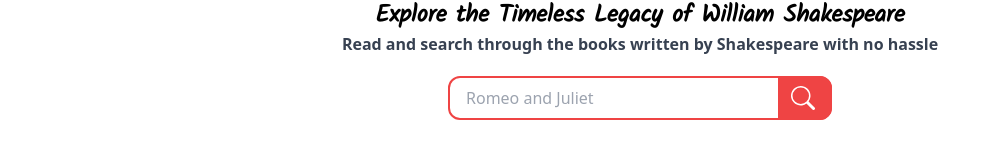
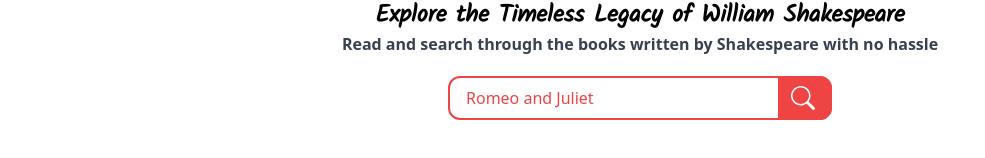
Before and after one commit to PipelineV2/team-epsilon-shakesearch, a React (Vite) app: page / in a window 1280 px wide. Shown: the part 280-438 px from the top of the page, without its empty margins (0-985 px from the left). Built offline with nearby package versions, Linux system fonts and the light colour scheme.

Commit message:
quick fix

```diff
--- a/package.json
+++ b/package.json
@@ -11,6 +11,7 @@
   },
   "dependencies": {
     "fuse.js": "^6.6.2",
+    "lighthouse": "^10.2.0",
     "react": "^18.2.0",
     "react-dom": "^18.2.0",
     "react-icons": "^4.9.0",
--- a/src/pages/search/index.jsx
+++ b/src/pages/search/index.jsx
@@ -205,7 +205,7 @@ const highlightText = (text) => {
                 value={query}
                 onChange={handleSearch}
                 placeholder={placeholder}
-                className="px-4 py-2 border-2 border-red-500 rounded-xl w-96 focus:outline-none"
+                className="px-4 py-2 border-2 border-red-500 rounded-xl w-96 focus:outline-none placeholder-red-500"
                 autoFocus
                 onFocus={() => clearInterval(intervalIdRef.current)}
                 onBlur={() => resetInterval()}
```
Also changed, not shown: 1 other file (tests, documents, lock files or other folders).
